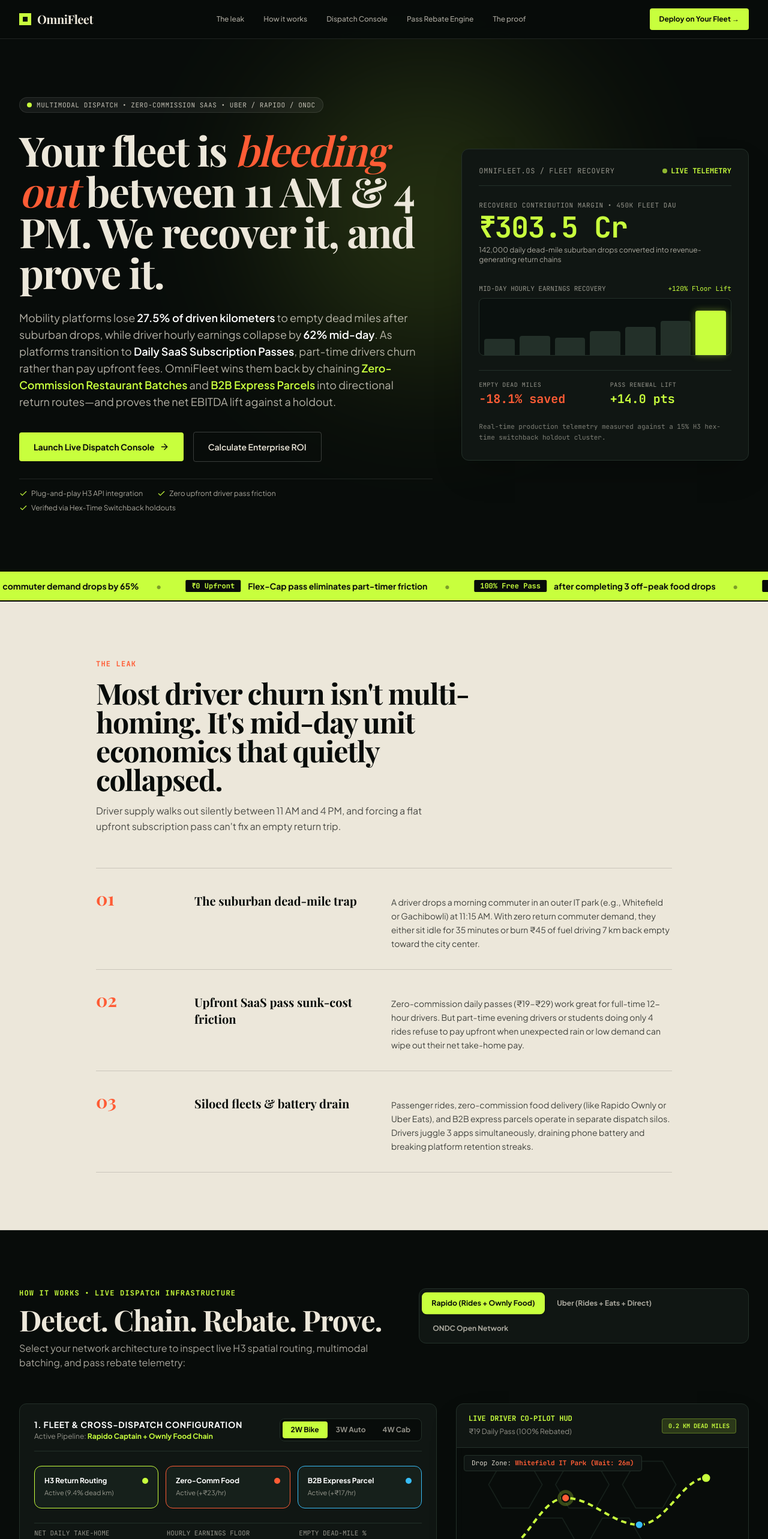
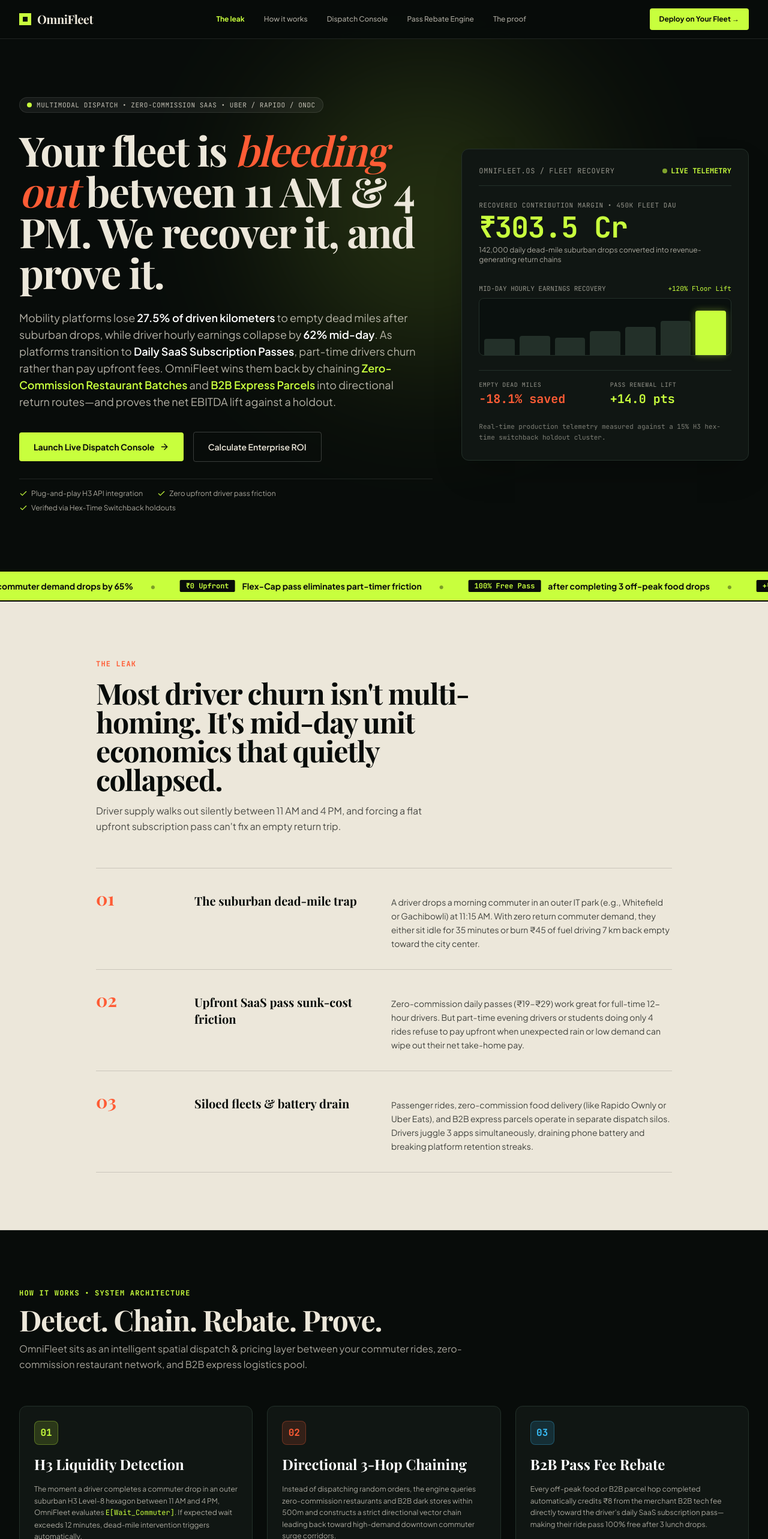
Before and after one commit to abhinavthakurr/omnifleet-copilot, a Next.js app: page / in a window 1280 px wide. Shown: the top 2566 px of the page at 60% size. Built offline with nearby package versions, Linux system fonts and the light colour scheme.

Commit message:
fix(nav): separate how-it-works and dispatch console sections and add smooth scroll with header offset

```diff
--- a/src/app/page.tsx
+++ b/src/app/page.tsx
@@ -10,14 +10,16 @@
   Navigation,
   CheckCircle2,
   AlertCircle,
-  RotateCcw,
-  Sparkles,
-  TrendingUp,
+  Cpu,
+  GitBranch,
+  ShieldCheck,
 } from "lucide-react";
 
 type PlatformPreset = "zerocomm" | "superapp" | "opennet";
 
 export default function HomePage() {
+  const [activeNav, setActiveNav] = useState<string>("leak");
+
   // Interactive State for Live Dispatch Console
   const [preset, setPreset] = useState<PlatformPreset>("zerocomm");
   const [vehicle, setVehicle] = useState<"2w" | "3w" | "4w">("2w");
@@ -41,6 +43,22 @@
   const [adoptionPct, setAdoptionPct] = useState<number>(38);
   const [netMarginPerBatch, setNetMarginPerBatch] = useState<number>(14);
   const [currencyMode, setCurrencyMode] = useState<"INR" | "USD">("INR");
+
+  // Smooth scroll helper with exact sticky header offset (64px)
+  const scrollToSection = (sectionId: string) => {
+    setActiveNav(sectionId);
+    const el = document.getElementById(sectionId);
+    if (el) {
+      const headerOffset = 64;
+      const elementPosition = el.getBoundingClientRect().top;
+      const offsetPosition =
+        elementPosition + window.pageYOffset - headerOffset;
+      window.scrollTo({
+        top: offsetPosition,
+        behavior: "smooth",
+      });
+    }
+  };
 
   // Handle Platform Preset Switching
   const handlePresetSwitch = (newPreset: PlatformPreset) => {
@@ -282,45 +300,49 @@
       {/* TOP MINIMAL ENTERPRISE NAVBAR */}
       <header className="sticky top-0 z-50 bg-[#080C0A]/95 backdrop-blur-md border-b border-white/10">
         <div className="max-w-7xl mx-auto px-5 sm:px-8 h-16 flex items-center justify-between">
-          <a href="#" className="flex items-center gap-2.5 cursor-pointer">
+          <button
+            type="button"
+            onClick={() => window.scrollTo({ top: 0, behavior: "smooth" })}
+            className="flex items-center gap-2.5 cursor-pointer"
+          >
             <div className="w-5 h-5 bg-[#C8FF3D] flex items-center justify-center">
               <div className="w-2 h-2 bg-[#080C0A]" />
             </div>
             <span className="font-serif text-xl font-bold tracking-tight text-[#ECE7DA]">
               OmniFleet
             </span>
-          </a>
+          </button>
 
           <nav className="hidden md:flex items-center gap-8 text-xs font-medium text-[#ECE7DA]/70">
-            <a href="#leak" className="hover:text-[#C8FF3D] transition-colors">
-              The leak
-            </a>
-            <a
-              href="#how-it-works"
-              className="hover:text-[#C8FF3D] transition-colors"
-            >
-              How it works
-            </a>
-            <a
-              href="#copilot"
-              className="hover:text-[#C8FF3D] transition-colors"
-            >
-              Dispatch Console
-            </a>
-            <a href="#saas" className="hover:text-[#C8FF3D] transition-colors">
-              Pass Rebate Engine
-            </a>
-            <a href="#proof" className="hover:text-[#C8FF3D] transition-colors">
-              The proof
-            </a>
+            {[
+              { id: "leak", label: "The leak" },
+              { id: "how-it-works", label: "How it works" },
+              { id: "copilot", label: "Dispatch Console" },
+              { id: "saas", label: "Pass Rebate Engine" },
+              { id: "proof", label: "The proof" },
+            ].map((item) => (
+              <button
+                key={item.id}
+                type="button"
+                onClick={() => scrollToSection(item.id)}
+                className={`cursor-pointer transition-colors ${
+                  activeNav === item.id
+                    ? "text-[#C8FF3D] font-bold"
+                    : "hover:text-[#C8FF3D]"
+                }`}
+              >
+                {item.label}
+              </button>
+            ))}
           </nav>
 
-          <a
-            href="#copilot"
+          <button
+            type="button"
+            onClick={() => scrollToSection("copilot")}
             className="bg-[#C8FF3D] text-[#080C0A] text-xs font-bold px-4 py-2.5 rounded hover:bg-[#d6ff66] transition-colors cursor-pointer"
           >
             Deploy on Your Fleet →
-          </a>
+          </button>
         </div>
       </header>
 
@@ -373,18 +395,20 @@
             </p>
 
             <div className="flex flex-wrap items-center gap-4 pt-2">
-              <a
-                href="#copilot"
+              <button
+                type="button"
+                onClick={() => scrollToSection("copilot")}
                 className="bg-[#C8FF3D] text-[#080C0A] font-bold text-sm px-6 py-3.5 rounded flex items-center gap-2 hover:bg-[#d6ff66] transition cursor-pointer"
               >
                 Launch Live Dispatch Console <ArrowRight className="w-4 h-4" />
-              </a>
-              <a
-                href="#proof"
+              </button>
+              <button
+                type="button"
+                onClick={() => scrollToSection("proof")}
                 className="border border-white/20 text-[#ECE7DA] font-semibold text-sm px-6 py-3.5 rounded hover:bg-white/5 transition cursor-pointer"
               >
                 Calculate Enterprise ROI
-              </a>
+              </button>
             </div>
 
             <div className="pt-4 border-t border-white/10 flex flex-wrap gap-x-6 gap-y-2 text-xs text-[#ECE7DA]/70">
@@ -501,7 +525,7 @@
       {/* SECTION 3: "THE LEAK" — WARM EDITORIAL CREAM SECTION (#ECE7DA) */}
       <section
         id="leak"
-        className="bg-[#ECE7DA] text-[#080C0A] py-24 relative z-20"
+        className="bg-[#ECE7DA] text-[#080C0A] py-24 relative z-20 scroll-mt-16"
       >
         <div className="max-w-5xl mx-auto px-5 sm:px-8 space-y-14">
           <div className="space-y-4">
@@ -569,24 +593,94 @@
         </div>
       </section>
 
-      {/* SECTION 4: "HOW IT WORKS & LIVE DISPATCH CONSOLE" (#080C0A OBSIDIAN DARK) */}
+      {/* SECTION 4: "HOW IT WORKS" — DEDICATED 3-PILLAR SYSTEM ARCHITECTURE SECTION */}
       <section
         id="how-it-works"
-        className="bg-[#080C0A] text-[#ECE7DA] py-24 border-t border-white/10 relative z-20"
+        className="bg-[#080C0A] text-[#ECE7DA] py-24 border-t border-white/10 relative z-20 scroll-mt-16"
       >
         <div className="max-w-7xl mx-auto px-5 sm:px-8 space-y-14">
-          {/* Section Header + Working Platform Switcher */}
+          <div className="max-w-3xl space-y-3">
+            <div className="text-xs font-mono font-bold uppercase tracking-widest text-[#C8FF3D]">
+              HOW IT WORKS • SYSTEM ARCHITECTURE
+            </div>
+            <h2 className="font-serif text-4xl sm:text-5xl font-bold tracking-tight text-[#ECE7DA]">
+              Detect. Chain. Rebate. Prove.
+            </h2>
+            <p className="text-base text-[#ECE7DA]/70 leading-relaxed">
+              OmniFleet sits as an intelligent spatial dispatch &amp; pricing
+              layer between your commuter rides, zero-commission restaurant
+              network, and B2B express logistics pool.
+            </p>
+          </div>
+
+          <div className="grid grid-cols-1 md:grid-cols-3 gap-6">
+            <div className="bg-[#101613] border border-[#233029] rounded-xl p-6 space-y-4">
+              <div className="w-10 h-10 rounded-lg bg-[#C8FF3D]/15 border border-[#C8FF3D]/30 flex items-center justify-center text-[#C8FF3D] font-mono font-bold">
+                01
+              </div>
+              <h3 className="font-serif text-2xl font-bold text-white">
+                H3 Liquidity Detection
+              </h3>
+              <p className="text-xs text-[#ECE7DA]/70 leading-relaxed">
+                The moment a driver completes a commuter drop in an outer
+                suburban H3 Level-8 hexagon between 11 AM and 4 PM, OmniFleet
+                evaluates <code className="text-[#C8FF3D]">E[Wait_Commuter]</code>
+                . If expected wait exceeds 12 minutes, dead-mile intervention
+                triggers automatically.
+              </p>
+            </div>
+
+            <div className="bg-[#101613] border border-[#233029] rounded-xl p-6 space-y-4">
+              <div className="w-10 h-10 rounded-lg bg-[#FF5C35]/15 border border-[#FF5C35]/30 flex items-center justify-center text-[#FF5C35] font-mono font-bold">
+                02
+              </div>
+              <h3 className="font-serif text-2xl font-bold text-white">
+                Directional 3-Hop Chaining
+              </h3>
+              <p className="text-xs text-[#ECE7DA]/70 leading-relaxed">
+                Instead of dispatching random orders, the engine queries
+                zero-commission restaurants and B2B dark stores within 500m and
+                constructs a strict directional vector chain leading back toward
+                high-demand downtown commuter surge corridors.
+              </p>
+            </div>
+
+            <div className="bg-[#101613] border border-[#233029] rounded-xl p-6 space-y-4">
+              <div className="w-10 h-10 rounded-lg bg-[#38BDF8]/15 border border-[#38BDF8]/30 flex items-center justify-center text-[#38BDF8] font-mono font-bold">
+                03
+              </div>
+              <h3 className="font-serif text-2xl font-bold text-white">
+                B2B Pass Fee Rebate
+              </h3>
+              <p className="text-xs text-[#ECE7DA]/70 leading-relaxed">
+                Every off-peak food or B2B parcel hop completed automatically
+                credits ₹8 from the merchant B2B tech fee directly toward the
+                driver&apos;s daily SaaS subscription pass—making their ride pass
+                100% free after 3 lunch drops.
+              </p>
+            </div>
+          </div>
+        </div>
+      </section>
+
+      {/* SECTION 5: "DISPATCH CONSOLE" — DEDICATED INTERACTIVE LIVE DISPATCH CONSOLE */}
+      <section
+        id="copilot"
+        className="bg-[#0c120f] text-[#ECE7DA] py-24 border-t border-white/10 relative z-20 scroll-mt-16"
+      >
+        <div className="max-w-7xl mx-auto px-5 sm:px-8 space-y-12">
           <div className="flex flex-col lg:flex-row lg:items-end justify-between gap-6">
             <div className="space-y-3">
               <div className="text-xs font-mono font-bold uppercase tracking-widest text-[#C8FF3D]">
-                HOW IT WORKS • LIVE DISPATCH INFRASTRUCTURE
-              </div>
-              <h2 className="font-serif text-4xl sm:text-5xl font-bold tracking-tight text-[#ECE7DA]">
-                Detect. Chain. Rebate. Prove.
+                LIVE DISPATCH CONSOLE • REAL-TIME TELEMETRY
+              </div>
+              <h2 className="font-serif text-4xl sm:text-5xl font-bold tracking-tight text-white">
+                Interactive Multimodal Dispatch Console
               </h2>
               <p className="text-base text-[#ECE7DA]/70 max-w-2xl">
-                Select your network architecture to inspect live H3 spatial
-                routing, multimodal batching, and pass rebate telemetry:
+                Switch between network architectures below to inspect real-time
+                H3 route chaining, hourly earnings curves, and driver wallet
+                impact:
               </p>
             </div>
 
@@ -615,11 +709,8 @@
             </div>
           </div>
 
-          {/* Live Dispatch Console Workspace (id="copilot") */}
-          <div
-            id="copilot"
-            className="grid grid-cols-1 lg:grid-cols-12 gap-8 items-start relative z-20"
-          >
+          {/* Interactive Console Grid */}
+          <div className="grid grid-cols-1 lg:grid-cols-12 gap-8 items-start relative z-20">
             {/* Left 7 Cols: Controls + 24-Hour Area Curve */}
             <div className="lg:col-span-7 space-y-6">
               {/* Control Bar */}
@@ -800,7 +891,8 @@
                 <div className="flex flex-col sm:flex-row sm:items-center justify-between gap-2">
                   <div>
                     <h3 className="text-sm font-bold text-white">
-                      24-Hour Hourly Earnings Curve: Siloed Rides vs. OmniFleet
+                      24-Hour Hourly Earnings Curve: Siloed Holdout vs.
+                      OmniFleet
                     </h3>
                     <p className="text-xs text-[#ECE7DA]/60">
                       Hover over any daypart node to inspect exact hourly
@@ -1208,15 +1300,15 @@
         </div>
       </section>
 
-      {/* SECTION 5: "THE SAAS PASS ENGINE" — WARM EDITORIAL CREAM SECTION (#ECE7DA) */}
+      {/* SECTION 6: "PASS REBATE ENGINE" — WARM EDITORIAL CREAM SECTION (#ECE7DA) */}
       <section
         id="saas"
-        className="bg-[#ECE7DA] text-[#080C0A] py-24 relative z-20"
+        className="bg-[#ECE7DA] text-[#080C0A] py-24 relative z-20 scroll-mt-16"
       >
         <div className="max-w-7xl mx-auto px-5 sm:px-8 space-y-14">
           <div className="max-w-3xl space-y-4">
             <div className="text-xs font-mono font-bold uppercase tracking-widest text-[#FF5C35]">
-              DYNAMIC SAAS PASS &amp; CROSS-VERTICAL REBATES
+              PASS REBATE ENGINE • CROSS-VERTICAL SUBSIDY
             </div>
             <h2 className="font-serif text-4xl sm:text-5xl font-bold tracking-tight text-[#080C0A] leading-[1.08]">
               Zero upfront risk for part-timers. 100% pass rebate when they
@@ -1417,10 +1509,10 @@
         </div>
       </section>
 
-      {/* SECTION 6: "THE PROOF (ENTERPRISE ROI CALCULATOR)" — OBSIDIAN DARK SECTION */}
+      {/* SECTION 7: "THE PROOF (ENTERPRISE ROI CALCULATOR)" — OBSIDIAN DARK SECTION */}
       <section
         id="proof"
-        className="bg-[#080C0A] text-[#ECE7DA] py-24 border-t border-white/10 relative z-20"
+        className="bg-[#080C0A] text-[#ECE7DA] py-24 border-t border-white/10 relative z-20 scroll-mt-16"
       >
         <div className="max-w-7xl mx-auto px-5 sm:px-8 space-y-12">
           <div className="flex flex-col sm:flex-row sm:items-end justify-between gap-6">
```
